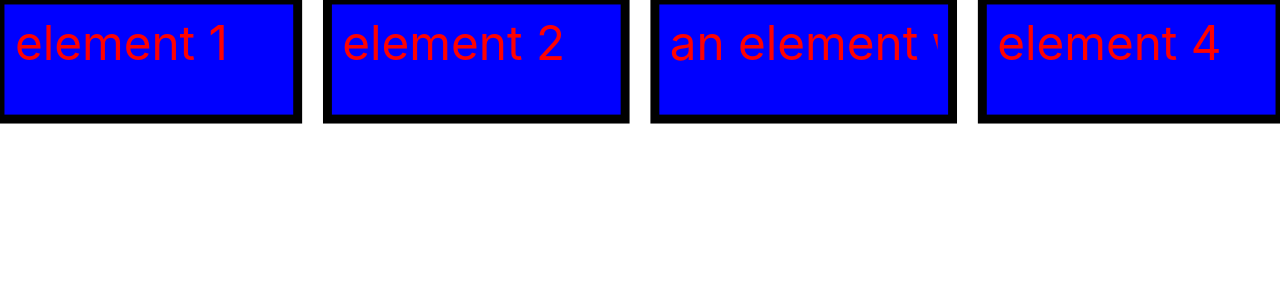
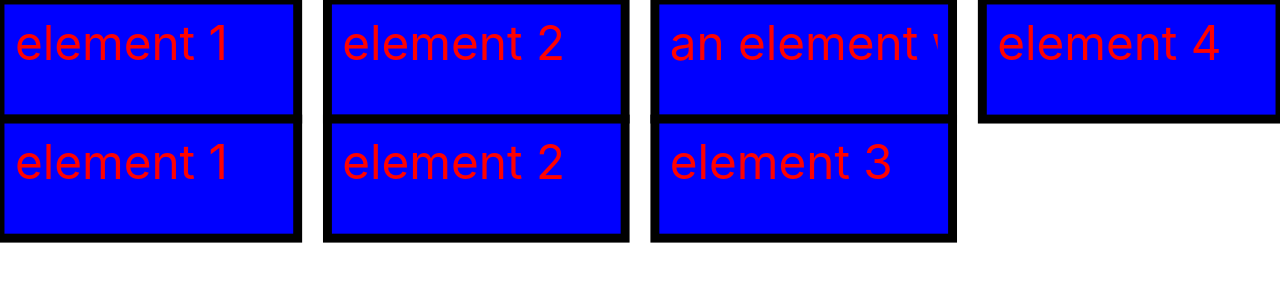
Before and after one commit to tkreyling/svg-experiments, a React (Create React App) app: page / in a window 1280 px wide. Shown: the top 300 px of the page. Built offline with nearby package versions, Linux system fonts and the light colour scheme.

Commit message:
Added rendering of multiple layers

```diff
--- a/src/App.tsx
+++ b/src/App.tsx
@@ -5,7 +5,7 @@ type RectProps = {
     x: number
     y: number
     element: string
-    key: number
+    key: string
 }
 
 export const ELEMENT_WIDTH = 100;
@@ -31,7 +31,12 @@ export function layout(layers: string[][]): RectProps[][] {
 
 export function layoutHorizontally(elements: string[], layerIndex: number): RectProps[] {
     return elements.map((element, index) => {
-        return {x: index * (ELEMENT_WIDTH + HORIZONTAL_SPACING), y: layerIndex * ELEMENT_HEIGHT, element: element, key: index}
+        return {
+            x: index * (ELEMENT_WIDTH + HORIZONTAL_SPACING),
+            y: layerIndex * ELEMENT_HEIGHT,
+            element: element,
+            key: layerIndex + "_" + index
+        }
     });
 }
 
@@ -63,7 +68,7 @@ const App: React.FC = () => {
   return (
     <div className="App">
       <svg viewBox={"0 0 " + widthOfLayers(layers) + " 100"}>
-        {layout(layers)[0].map(Rect)}
+        {layout(layers).flat().map(Rect)}
       </svg>
     </div>
   );
```
Also changed, not shown: 2 other files (tests, documents, lock files or other folders).
